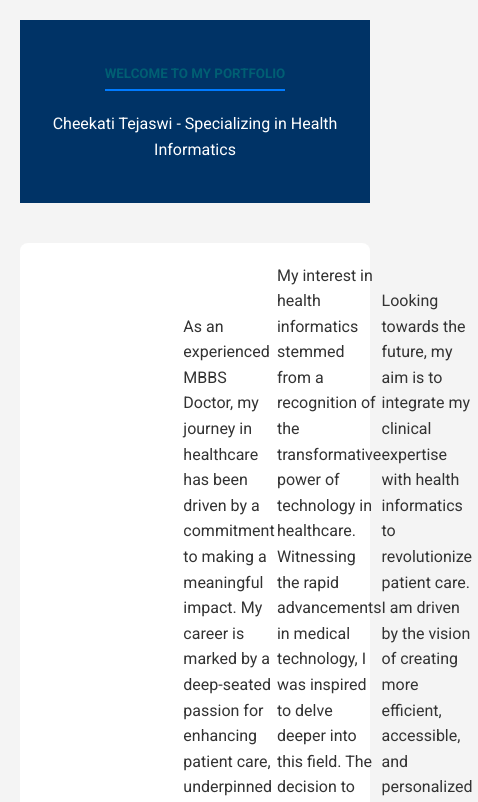
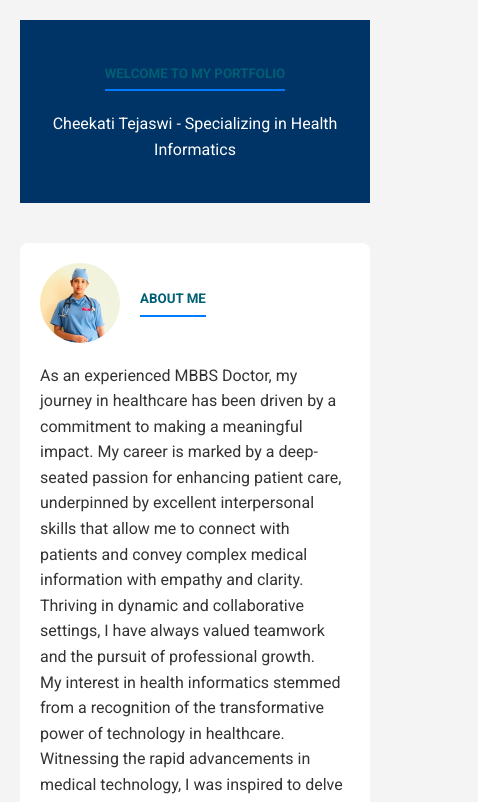
Before and after one commit to drtejaswi/portfolio, a plain HTML site: page index.html in a window 390 px wide. Shown: the top 802 px of the page, 478 px wide, since content can reach past the window. Drawn offline with Linux system fonts and the light colour scheme.

Commit message:
Add files via upload

```diff
--- a/index.html
+++ b/index.html
@@ -13,9 +13,9 @@
         <p>Cheekati Tejaswi - Specializing in Health Informatics</p>
     </header>
 
-    <section id="about-me">
-        <img src="picture.jpg" alt="Dr.Tejaswi" class="profile-pic">
-        <h2>About Me</h2>
+<section id="about-me">
+    <img src="picture.jpg" alt="Tejaswi" class="profile-pic">
+    <h2>About Me</h2>
         <p>As an experienced MBBS Doctor, my journey in healthcare has been driven by a commitment to making a meaningful impact. My career is marked by a deep-seated passion for enhancing patient care, underpinned by excellent interpersonal skills that allow me to connect with patients and convey complex medical information with empathy and clarity. Thriving in dynamic and collaborative settings, I have always valued teamwork and the pursuit of professional growth.</p>
         <p>My interest in health informatics stemmed from a recognition of the transformative power of technology in healthcare. Witnessing the rapid advancements in medical technology, I was inspired to delve deeper into this field. The decision to pursue health informatics in the USA was a strategic one, considering the country's pioneering role in healthcare technology and innovation. The dynamic and forward-thinking environment in the USA offers unparalleled opportunities for learning and contributing to cutting-edge developments in this field.</p>
         <p>Looking towards the future, my aim is to integrate my clinical expertise with health informatics to revolutionize patient care. I am driven by the vision of creating more efficient, accessible, and personalized healthcare systems, leveraging data and technology to enhance patient outcomes. By bridging the gap between medicine and technology, I aspire to be at the forefront of healthcare innovation, contributing significantly to the advancement of global healthcare standards.</p>
--- a/styles.css
+++ b/styles.css
@@ -38,14 +38,14 @@ nav ul li a {
 
 /* Heading Styles */
 h1, h2 {
-    font-weight: 700; /* Bold font weight */
-    color: #005f73; /* Dark teal color */
-    text-transform: uppercase; /* Uppercase letters for a distinct look */
-    margin-bottom: 20px; /* Space below headings */
-    text-align: center; /* Center-aligned headings */
-    border-bottom: 2px solid #007bff; /* Horizontal line under headings */
-    display: inline-block; /* Allows the border to fit the text width */
-    padding-bottom: 5px; /* Spacing above the border */
+    font-weight: 700;
+    color: #005f73;
+    text-transform: uppercase;
+    margin-bottom: 20px;
+    text-align: center;
+    border-bottom: 2px solid #007bff;
+    display: inline-block;
+    padding-bottom: 5px;
 }
 
 /* About Me Section */
@@ -53,6 +53,7 @@ h1, h2 {
     display: flex;
     align-items: center;
     margin-top: 40px;
+    flex-wrap: wrap;
 }
 
 .profile-pic {
@@ -61,10 +62,12 @@ h1, h2 {
     border-radius: 50%;
     margin-right: 20px;
     object-fit: cover;
+    flex-shrink: 0;
 }
 
 .about-me-text {
     flex-grow: 1;
+    flex-basis: 50%;
 }
 
 /* Other Sections */
@@ -88,13 +91,14 @@ footer {
     .profile-pic {
         width: 80px;
         height: 80px;
+        margin-bottom: 20px;
     }
 
-    .about-me-text, .skills-text, .hobbies-text {
-        flex-grow: 1;
+    .about-me-text {
+        flex-basis: 100%;
     }
 
     h1, h2 {
-        font-size: smaller; /* Smaller font size on mobile */
+        font-size: smaller;
     }
 }
```
